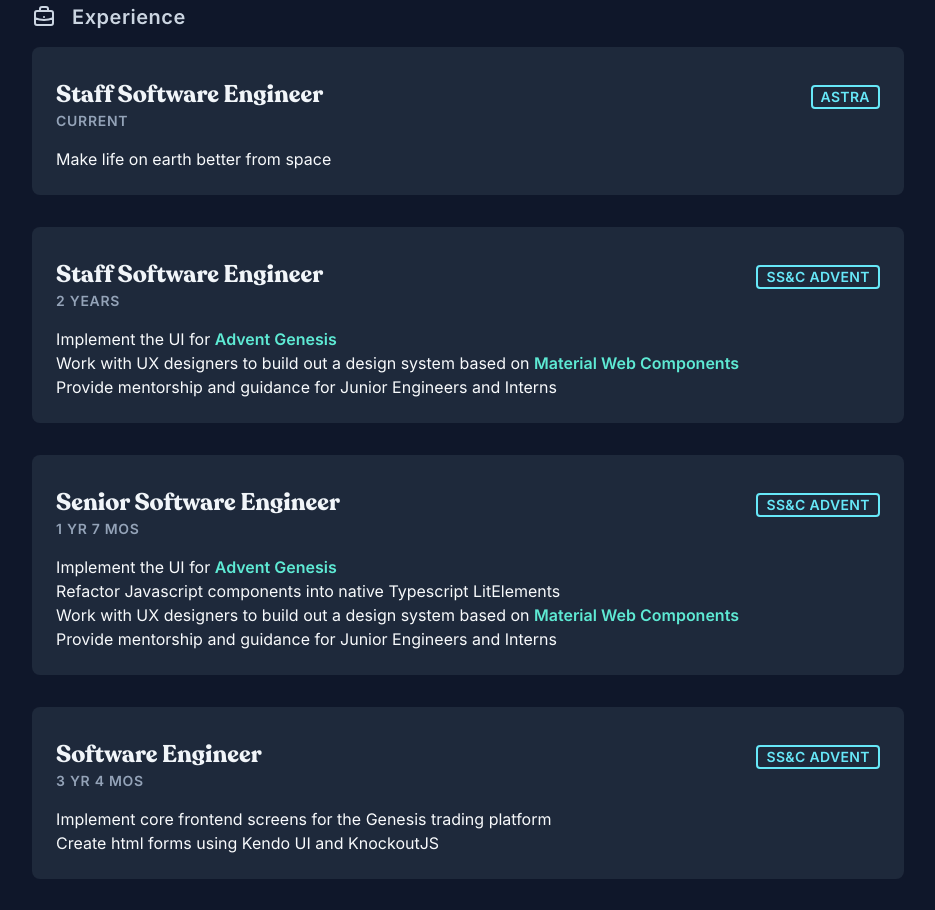
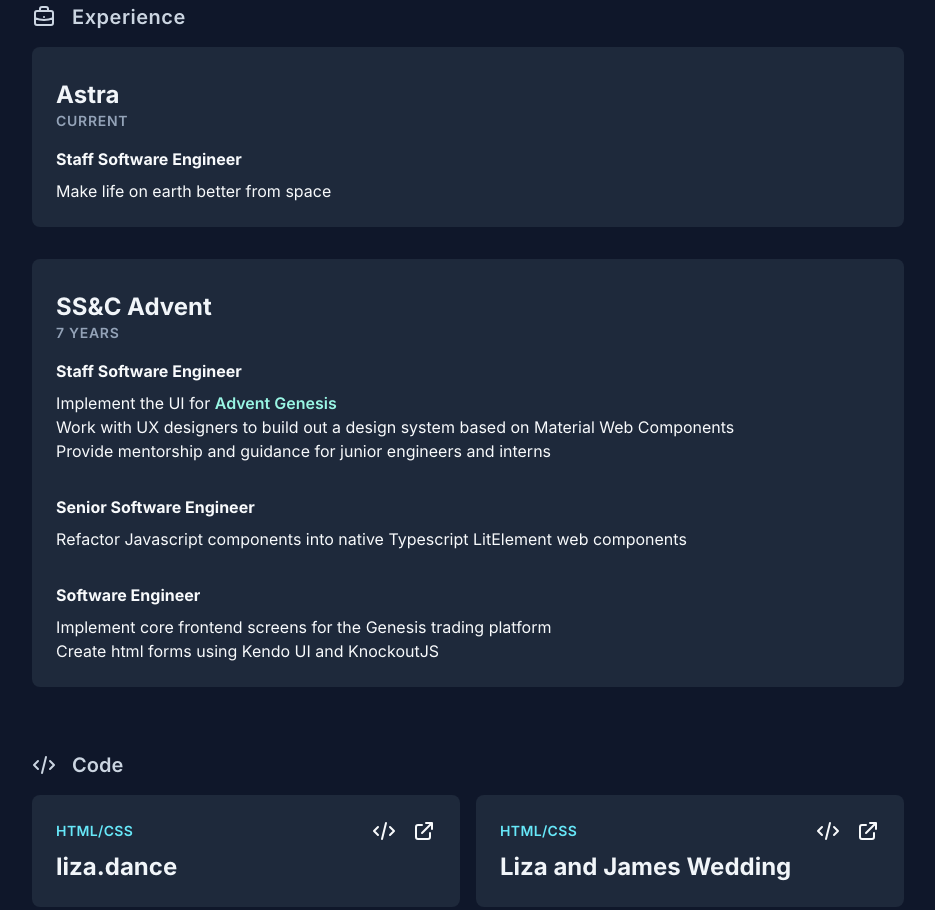
Before and after one commit to JamesODonoghue/jamesodonoghue.github.io, a website built with Vite: page index.html in a window 1280 px wide. Shown: the part 405-1315 px from the top of the page, without its empty margins (172-1107 px from the left). Built offline with nearby package versions, Linux system fonts and the light colour scheme.

Commit message:
chore: update

```diff
--- a/index.html
+++ b/index.html
@@ -88,149 +88,79 @@
                     <div class="ml-4 tracking-wide">Experience</div>
                 </div>
                 <div class="p-6 rounded-lg bg-slate-800 mb-8">
+                    <!-- <div
+                        class="h-20 w-20 pt-4 rounded-full box-border bg-zinc-900"
+                    >
+                        <img
+                            src="./assets/astra-logo.png"
+                            class="w-12 h-12 mx-auto my-auto align-middle object-scale-down"
+                        />
+                    </div> -->
+
                     <div class="flex items-baseline justify-between">
-                        <div
-                            class="text-2xl font-bold mt-2 font-serif text-slate-100"
-                        >
-                            Staff Software Engineer
-                        </div>
-                        <div
-                            class="text-blue-600 uppercase tracking-wide font-semibold text-sm bg-transparent text-cyan-300 border-2 rounded border-cyan-300 px-2"
-                        >
+                        <div class="text-2xl font-bold mt-2 text-slate-100">
                             Astra
                         </div>
                     </div>
 
-                    <div class="flex items-center justify-between">
-                        <div
-                            class="text-slate-500 uppercase tracking-wider font-semibold text-sm text-slate-400"
-                        >
-                            Current
-                        </div>
+                    <div
+                        class="uppercase tracking-wider font-semibold text-sm text-slate-400 mb-4"
+                    >
+                        Current
                     </div>
 
-                    <div class="mt-4">Make life on earth better from space</div>
+                    <div class="font-bold mb-2">Staff Software Engineer</div>
+
+                    <div>Make life on earth better from space</div>
                 </div>
                 <div class="p-6 rounded-lg bg-slate-800 mb-8">
                     <div class="flex items-baseline justify-between">
-                        <div
-                            class="text-2xl font-bold mt-2 font-serif text-slate-100"
-                        >
-                            Staff Software Engineer
-                        </div>
-                        <div
-                            class="bg-blue-100 text-blue-600 uppercase tracking-wide font-semibold text-sm bg-transparent text-cyan-300 border-2 rounded border-cyan-300 px-2"
-                        >
+                        <div class="text-2xl font-bold mt-2 text-slate-100">
                             SS&C Advent
                         </div>
                     </div>
 
-                    <div class="flex items-center justify-between">
-                        <div
-                            class="text-slate-500 uppercase tracking-wider font-semibold text-sm text-slate-400"
+                    <div
+                        class="text-slate-500 uppercase tracking-wider font-semibold text-sm text-slate-400 mb-4"
+                    >
+                        7 years
+                    </div>
+
+                    <div class="font-bold mb-2">Staff Software Engineer</div>
+
+                    <div>
+                        Implement the UI for
+                        <a
+                            href="https://www.advent.com/solutions/advent-genesis/"
+                            class="hover:text-teal-400 font-semibold text-teal-200"
+                            >Advent Genesis</a
                         >
-                            2 years
+                    </div>
+                    <div class="mb-8">
+                        <div>
+                            Work with UX designers to build out a design system
+                            based on Material Web Components
+                        </div>
+                        <div>
+                            Provide mentorship and guidance for junior engineers
+                            and interns
                         </div>
                     </div>
 
-                    <div class="mt-4">
-                        Implement the UI for
-                        <a
-                            href="https://www.advent.com/solutions/advent-genesis/"
-                            class="text-indigo-600 hover:text-indigo-500 font-semibold text-teal-300"
-                            >Advent Genesis</a
-                        >
-                    </div>
-                    <div>
-                        Work with UX designers to build out a design system
-                        based on
-                        <a
-                            href="https://github.com/material-components/material-components-web-components"
-                            class="text-pink-700 hover:text-pink-500 font-semibold text-teal-300"
-                            >Material Web Components</a
-                        >
-                    </div>
-                    <div>
-                        Provide mentorship and guidance for Junior Engineers and
-                        Interns
-                    </div>
-                </div>
-                <div class="p-6 rounded-lg bg-slate-800 mb-8">
-                    <div class="flex items-baseline justify-between">
-                        <div
-                            class="text-2xl font-bold mt-2 font-serif text-slate-100"
-                        >
-                            Senior Software Engineer
-                        </div>
-                        <div
-                            class="bg-blue-100 text-blue-600 uppercase tracking-wide font-semibold text-sm bg-transparent text-cyan-300 border-2 rounded border-cyan-300 px-2"
-                        >
-                            SS&C Advent
-                        </div>
+                    <div class="font-bold mb-2">Senior Software Engineer</div>
+
+                    <div class="mb-8">
+                        Refactor Javascript components into native Typescript
+                        LitElement web components
                     </div>
 
-                    <div class="flex items-center justify-between">
-                        <div
-                            class="text-slate-500 uppercase tracking-wider font-semibold text-sm text-slate-400"
-                        >
-                            1 yr 7 mos
-                        </div>
-                    </div>
+                    <div class="font-bold mb-2">Software Engineer</div>
 
-                    <div class="mt-4">
-                        Implement the UI for
-                        <a
-                            href="https://www.advent.com/solutions/advent-genesis/"
-                            class="text-indigo-600 hover:text-indigo-500 font-semibold text-teal-300"
-                            >Advent Genesis</a
-                        >
-                    </div>
                     <div>
-                        Refactor Javascript components into native Typescript
-                        LitElements
-                    </div>
-                    <div>
-                        Work with UX designers to build out a design system
-                        based on
-                        <a
-                            href="https://github.com/material-components/material-components-web-components"
-                            class="text-pink-700 hover:text-pink-500 font-semibold text-teal-300"
-                            >Material Web Components</a
-                        >
-                    </div>
-                    <div>
-                        Provide mentorship and guidance for Junior Engineers and
-                        Interns
-                    </div>
-                </div>
-                <div class="p-6 rounded-lg bg-slate-800">
-                    <div class="flex items-baseline justify-between">
-                        <div
-                            class="text-2xl font-bold mt-2 font-serif text-slate-100"
-                        >
-                            Software Engineer
-                        </div>
-                        <div
-                            class="bg-blue-100 text-blue-600 uppercase tracking-wide font-semibold text-sm bg-transparent text-cyan-300 border-2 rounded border-cyan-300 px-2"
-                        >
-                            SS&C Advent
-                        </div>
-                    </div>
-
-                    <div class="flex items-center justify-between">
-                        <div
-                            class="text-slate-500 uppercase tracking-wider font-semibold text-sm text-slate-400"
-                        >
-                            3 yr 4 mos
-                        </div>
-                    </div>
-                    <div class="mt-4">
                         Implement core frontend screens for the Genesis trading
                         platform
                     </div>
-                    <div class="">
-                        Create html forms using Kendo UI and KnockoutJS
-                    </div>
+                    <div>Create html forms using Kendo UI and KnockoutJS</div>
                 </div>
 
                 <div
@@ -256,10 +186,10 @@
                 </div>
 
                 <div class="grid grid-cols-1 gap-4 sm:grid-cols-2 pb-64">
-                    <div class="bg-white p-6 rounded-lg bg-slate-800">
+                    <div class="p-6 rounded-lg bg-slate-800">
                         <div class="flex justify-between items-center">
                             <div
-                                class="bg-blue-100 text-blue-600 mr-4 uppercase tracking-wide font-semibold text-sm bg-transparent text-cyan-300"
+                                class="text-blue-600 mr-4 uppercase tracking-wide font-semibold text-sm bg-transparent text-cyan-300"
                             >
                                 HTML/CSS
                             </div>
@@ -306,16 +236,14 @@
                             </div>
                         </div>
 
-                        <div
-                            class="text-2xl font-bold mt-2 font-serif text-slate-100"
-                        >
+                        <div class="text-2xl font-bold mt-2 text-slate-100">
                             liza.dance
                         </div>
                     </div>
-                    <div class="bg-white p-6 rounded-lg bg-slate-800">
+                    <div class="p-6 rounded-lg bg-slate-800">
                         <div class="flex justify-between items-center">
                             <div
-                                class="bg-blue-100 text-blue-600 mr-4 uppercase tracking-wide font-semibold text-sm bg-transparent text-cyan-300"
+                                class="text-blue-600 mr-4 uppercase tracking-wide font-semibold text-sm bg-transparent text-cyan-300"
                             >
                                 HTML/CSS
                             </div>
@@ -362,16 +290,14 @@
                             </div>
                         </div>
 
-                        <div
-                            class="text-2xl font-bold mt-2 font-serif text-slate-100"
-                        >
+                        <div class="text-2xl font-bold mt-2 text-slate-100">
                             Liza and James Wedding
                         </div>
                     </div>
-                    <div class="bg-white p-6 rounded-lg bg-slate-800">
+                    <div class="p-6 rounded-lg bg-slate-800">
                         <div class="flex justify-between items-center">
                             <div
-                                class="bg-blue-100 text-blue-600 mr-4 uppercase tracking-wide font-semibold text-sm bg-transparent text-cyan-300"
+                                class="text-blue-600 mr-4 uppercase tracking-wide font-semibold text-sm bg-transparent text-cyan-300"
                             >
                                 Fullstack (wip)
                             </div>
@@ -397,9 +323,7 @@
                                 </a>
                             </div>
                         </div>
-                        <div
-                            class="text-2xl font-bold mt-2 font-serif text-slate-100"
-                        >
+                        <div class="text-2xl font-bold mt-2 text-slate-100">
                             Financial analysis
                         </div>
                     </div>
```
Also changed, not shown: assets/astra-logo.png (added), styles/output.css.
